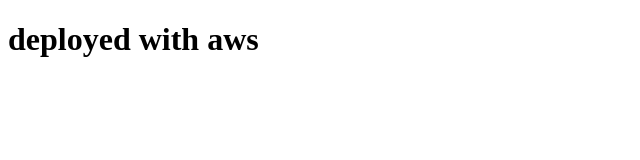
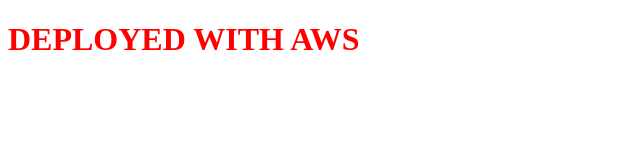
Before and after one commit to ioetbc/aws, a plain HTML site: page index.html in a window 1280 px wide. Shown: the whole page, without its empty margins (0-640 px from the left). Drawn offline with Linux system fonts and the light colour scheme.

Commit message:
adding in css file

```diff
--- a/index.html
+++ b/index.html
@@ -4,7 +4,7 @@
 	<head>
 		<meta charset="utf-8">
 		<title>aws</title>
-		<link rel="stylesheet" href="css/styles.css">
+		<link rel="stylesheet" href="./styles.css">
 	</head>
 
 	<body>
--- /dev/null
+++ b/styles.css
@@ -0,0 +1,4 @@
+h1 {
+    color: red;
+    text-transform: uppercase;
+}
```
